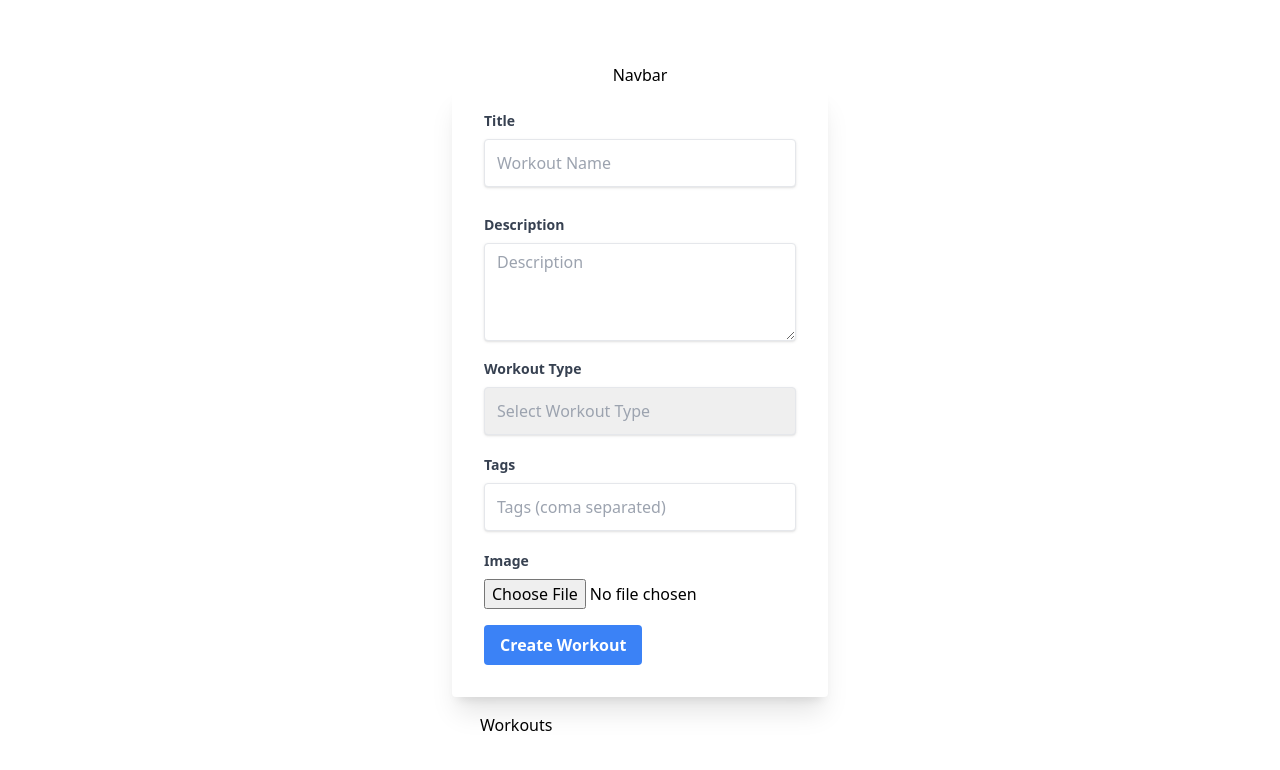
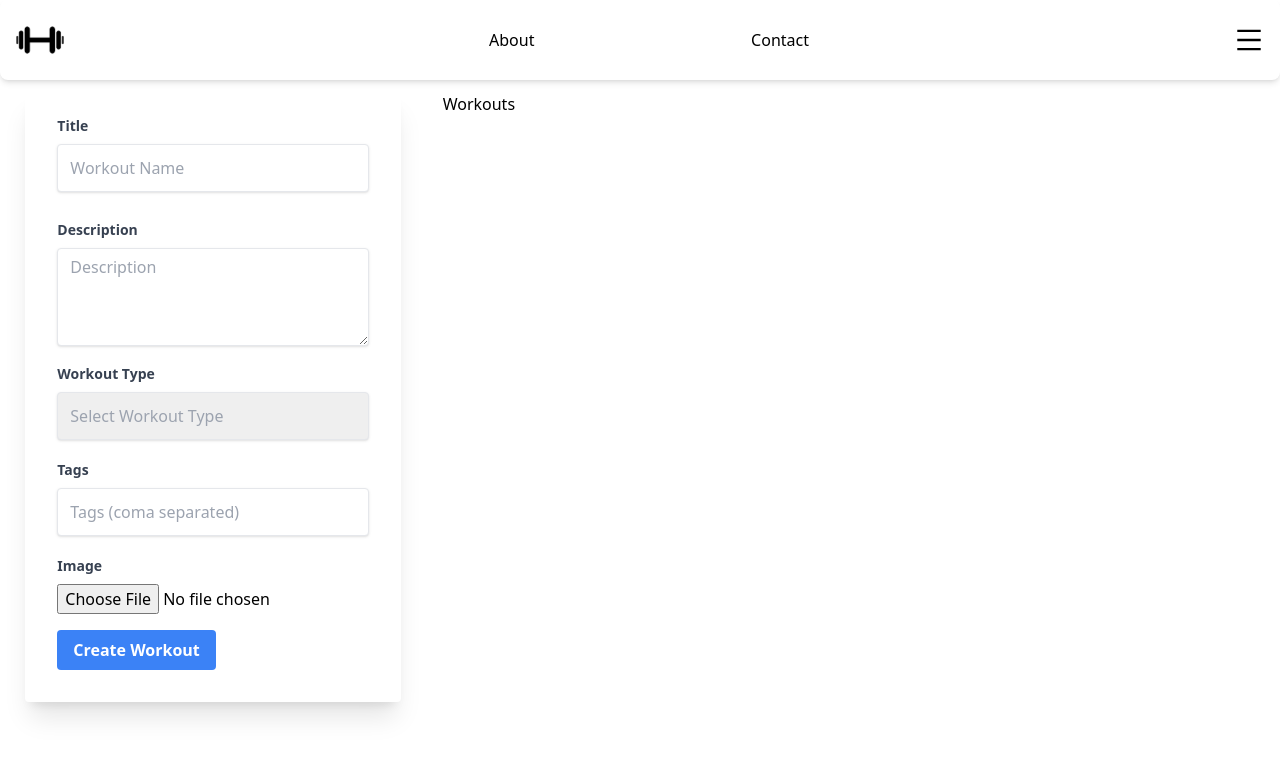
Before and after one commit to krisf451/lyftlife, a React (Create React App) app in the folder client/: page / in a window 1280 px wide. Shown: the top 770 px of the page. Built offline with nearby package versions, Linux system fonts and the light colour scheme.

Commit message:
WIP: :alien: depencies react-icons, messing with styling, navbar progress, added logo image and sample links, updated home page to use CSS grid. Next is redux so we can display what workouts we have from the DB, and then add workouts

```diff
--- a/client/package.json
+++ b/client/package.json
@@ -10,6 +10,7 @@
     "react": "^18.1.0",
     "react-dom": "^18.1.0",
     "react-file-base64": "^1.0.3",
+    "react-icons": "^4.3.1",
     "react-router-dom": "^6.3.0",
     "react-scripts": "5.0.1",
     "web-vitals": "^2.1.4"
--- a/client/src/App.js
+++ b/client/src/App.js
@@ -6,7 +6,7 @@ import { Navbar } from "./components";
 
 const App = () => {
   return (
-    <div className="min-h-screen max-w-6xl mx-auto flex flex-col justify-center items-center">
+    <div className="min-h-screen max-w-7xl mx-auto flex flex-col overflow-hidden">
       <Navbar />
       <Routes>
         <Route path="/" element={<Home />} />
--- a/client/src/components/Form.js
+++ b/client/src/components/Form.js
@@ -23,7 +23,7 @@ const Form = () => {
   };
 
   return (
-    <div className="w-full max-w-xs flex justify-center items-center">
+    <div className="w-full min-w-sm flex justify-center items-center">
       <form class="bg-white shadow-xl rounded px-8 pt-6 pb-8 mb-4">
         <div class="mb-4">
           <label
--- a/client/src/components/Navbar.js
+++ b/client/src/components/Navbar.js
@@ -1,7 +1,31 @@
 import React from "react";
+import logo from "../images/lift2.jpeg";
+import { Link } from "react-router-dom";
+import { AiOutlineMenu } from "react-icons/ai";
 
 const Navbar = () => {
-  return <div>Navbar</div>;
+  return (
+    <div className="w-full h-20 shadow-md flex items-center justify-between rounded-lg  mb-3">
+      {/* logo */}
+      <Link to="/">
+        <img
+          src={logo}
+          alt="logo"
+          className="h-12 w-12 bg-white ml-4 transition-transform duration-500 transform hover:scale-125 ease-in-out"
+        />
+      </Link>
+
+      {/* links */}
+      <div className="flex justify-between w-1/4">
+        <Link to="/about">About</Link>
+        <Link to="/contact">Contact</Link>
+      </div>
+      <div className="mobile">
+        <AiOutlineMenu size={30} className="mr-4 cursor-pointer" />
+      </div>
+      {/* mobile */}
+    </div>
+  );
 };
 
 export default Navbar;
--- a/client/src/pages/Home.js
+++ b/client/src/pages/Home.js
@@ -3,10 +3,14 @@ import { Form, Workouts } from "../components";
 
 const Home = () => {
   return (
-    <div>
-      <Form />
-      <Workouts />
-    </div>
+    <main className="grid grid-cols-12 ">
+      <div className="col-span-12 md:col-span-6 lg:col-span-4 px-4">
+        <Form />
+      </div>
+      <div className="col-span-12 md:col-span-6 lg:col-span-8 px-4">
+        <Workouts />
+      </div>
+    </main>
   );
 };
 
```
Also changed, not shown: client/src/images/lift2.jpeg (added), 1 other file (tests, documents, lock files or other folders).
